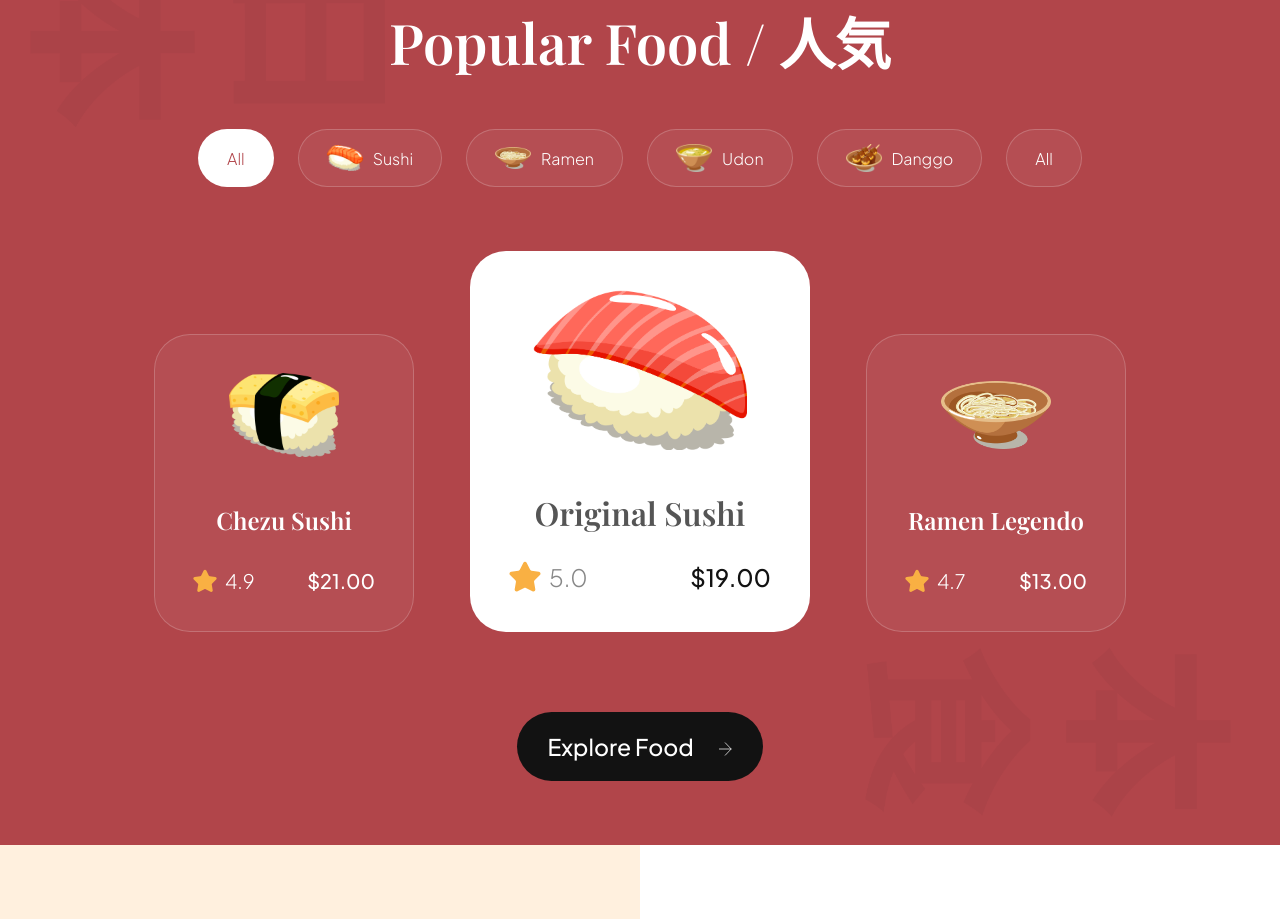
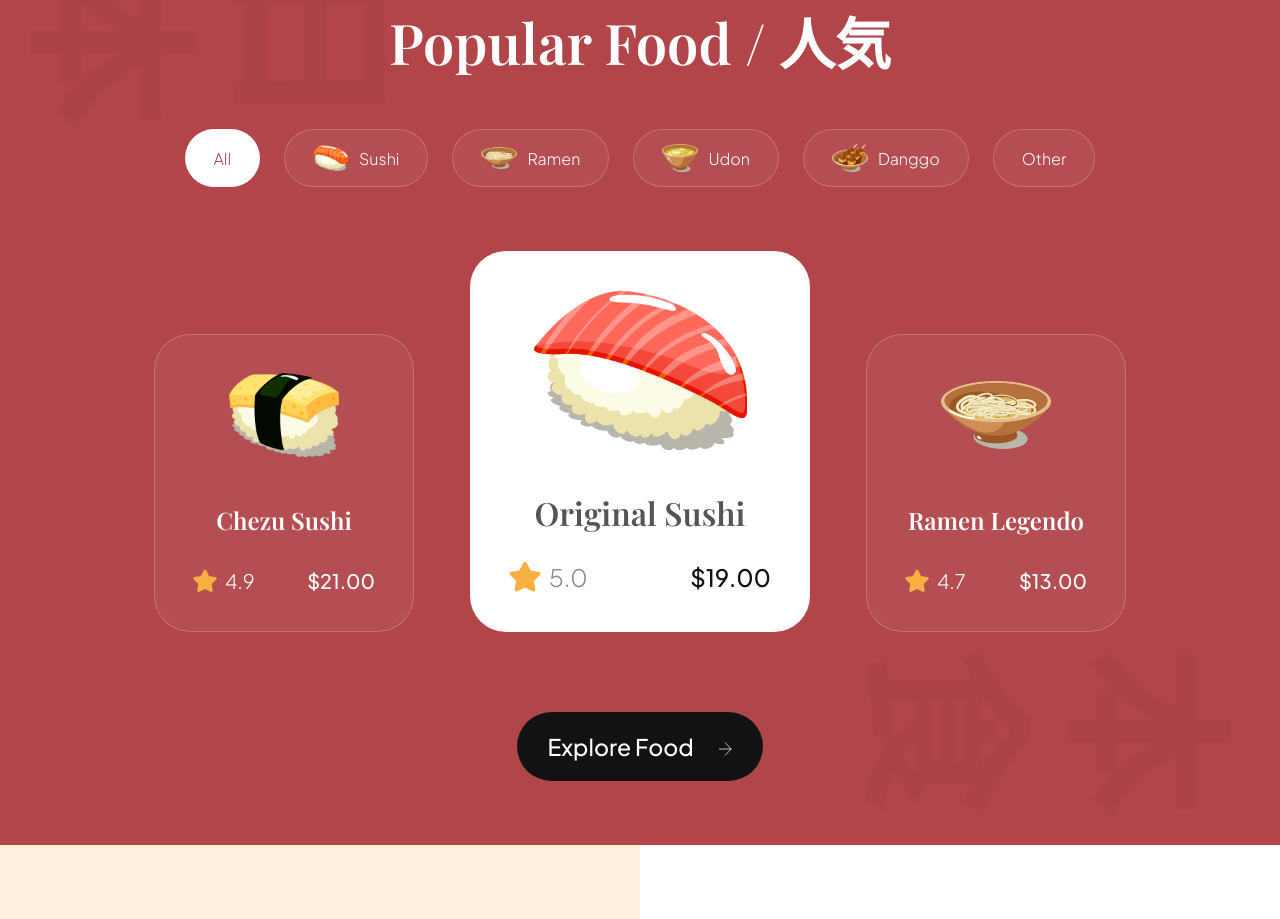
Before and after one commit to MR-kajin/sushi_restaurant, a website built with Vite: page index.html in a window 1280 px wide. Shown: the part 1579-2498 px from the top of the page. Built offline with nearby package versions, Linux system fonts and the light colour scheme.

Commit message:
minor fix

```diff
--- a/index.html
+++ b/index.html
@@ -139,7 +139,7 @@
         <img src="./assets/sushi-6.png" alt="sushi 6" />
         Danggo
       </button>
-      <button class="popular-foods__filter-btn">All</button>
+      <button class="popular-foods__filter-btn">Other</button>
     </div>
 
     <div class="popular-foods__catalogue" data-aos="fade-up">
```
